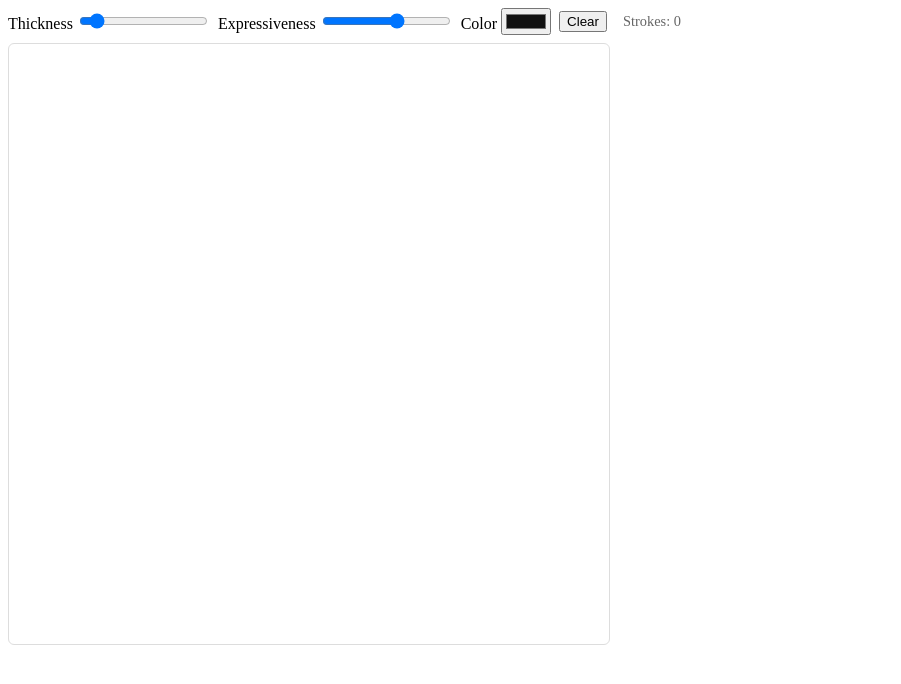
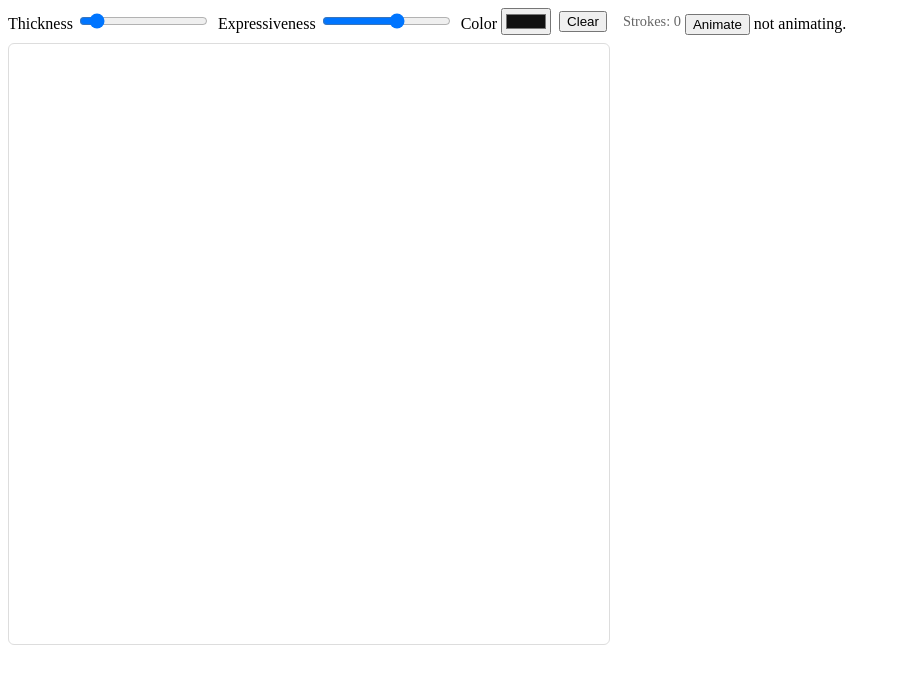
Before and after one commit to jeremy46231/how-we-line, a Svelte app: page / in a window 1280 px wide. Shown: the top 684 px of the page, without its empty margins (0-901 px from the left). Built offline with nearby package versions, Linux system fonts and the light colour scheme.

Commit message:
add animation

```diff
--- a/src/DrawingCanvas.svelte
+++ b/src/DrawingCanvas.svelte
@@ -7,11 +7,23 @@
 
   /** @type {SVGSVGElement} */
   let svgEl
-  /** @type {Array<{ points: Array<Point> }>} */
+  /** @type {{ points: Point[] }[]} */
   let strokes = $state([])
 
   let isDrawing = $state(false)
   let color = $state('#111111')
+
+
+  // Usually the same thing as strokes, but when animating, changes to that
+  let isAnimating = $state(false)
+  /** @type {{ points: Point[] }[]} */
+  let animationStrokes = $state([])
+  let renderedStrokes = $derived.by(() => {
+    if (isAnimating) {
+      return animationStrokes
+    }
+    return strokes
+  })
 
   // stroke options
   let options = $state({
@@ -73,8 +85,7 @@
   // Derived array of path "d" values, one per stroke
   /** @type {string[]} */
   const strokePaths = $derived.by(() =>
-    strokes.flatMap((s) => {
-      console.log(s)
+    renderedStrokes.flatMap((s) => {
       // check the first 10 points for a pressure other than 0, .5, or 1 (common defaults)
       const hasRealPressure = s.points.slice(0, 10).some((p) => ![undefined, 0, 0.5, 1].includes(p[2]))
       const stroke = getStroke(s.points, {
@@ -105,6 +116,7 @@
 
   /** @param {PointerEvent} e */
   function handlePointerDown(e) {
+    if (isAnimating) return
     e.preventDefault()
     isDrawing = true
     try {
@@ -118,6 +130,7 @@
 
   /** @param {PointerEvent} e */
   function handlePointerMove(e) {
+    if (isAnimating) return
     if (!isDrawing) return
     const stroke = strokes[strokes.length - 1]
     if (!stroke) return
@@ -126,6 +139,7 @@
 
   /** @param {PointerEvent} e */
   function handlePointerUp(e) {
+    if (isAnimating) return
     if (!isDrawing) return
     isDrawing = false
     try {
@@ -135,9 +149,32 @@
 
   // helper controls
   function clear() {
+    if (isAnimating) return
     strokes.length = 0
   }
 
+  /** @param {number} ms */
+  async function sleep(ms) {
+    return new Promise((resolve) => setTimeout(resolve, ms))
+  }
+  async function animate() {
+    if (isAnimating) return
+    console.log('Animating...')
+    isAnimating = true
+    animationStrokes.length = 0
+    for (const stroke of strokes) {
+      console.log('stroke')
+      animationStrokes.push({ points: [] })
+      for (const point of stroke.points) {
+        const [x, y, pressure] = point
+        animationStrokes[animationStrokes.length - 1].points.push([x, y, pressure])
+        await sleep(15)
+      }
+      await sleep(250)
+    }
+    isAnimating = false
+    console.log('Animation complete')
+  }
   // small convenience: export a method usable by a parent via component ref
   export function getSvgString() {
     // Build SVG containing all strokes with their original colors
@@ -196,6 +233,9 @@
   </svg>
 </div>
 
+<button onclick={animate}>Animate</button>
+{isAnimating ? 'Animating!' : 'not animating.'}
+
 <style>
   .canvas-wrap {
     display: inline-block;
```
